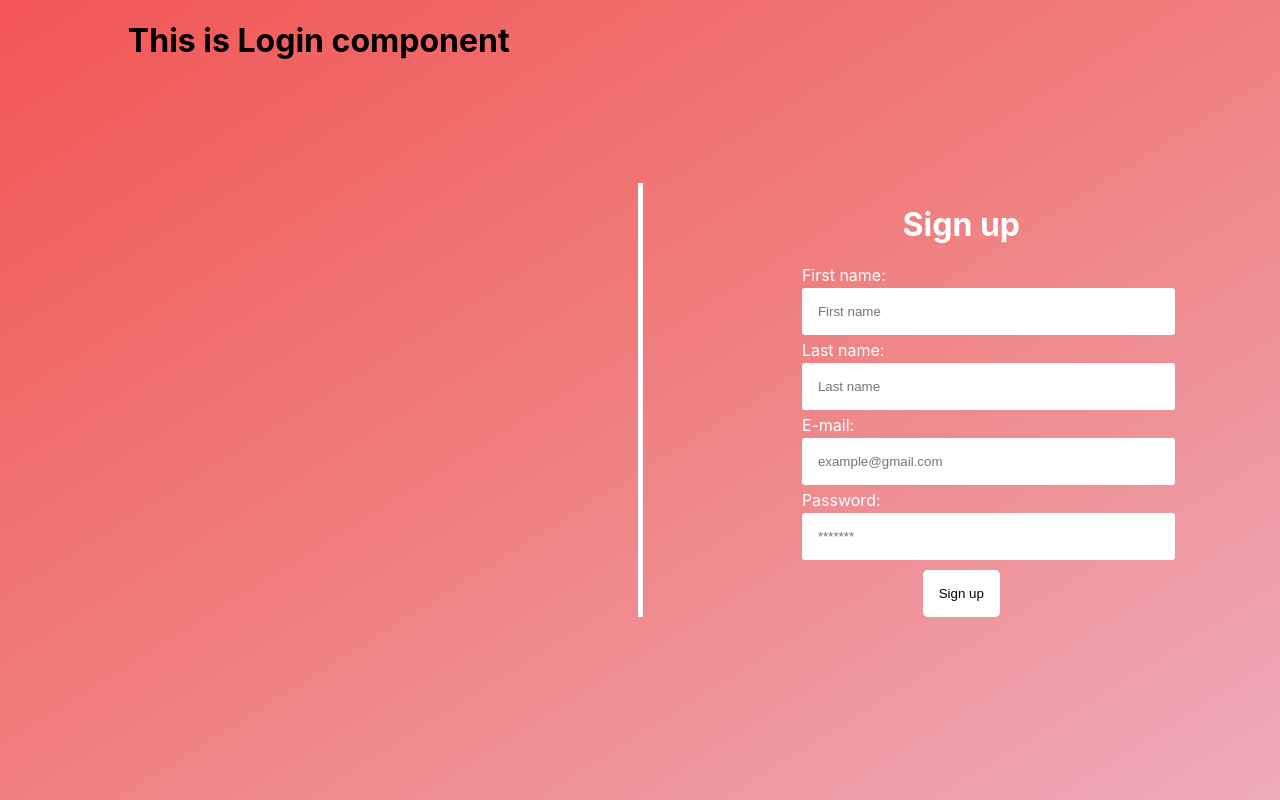
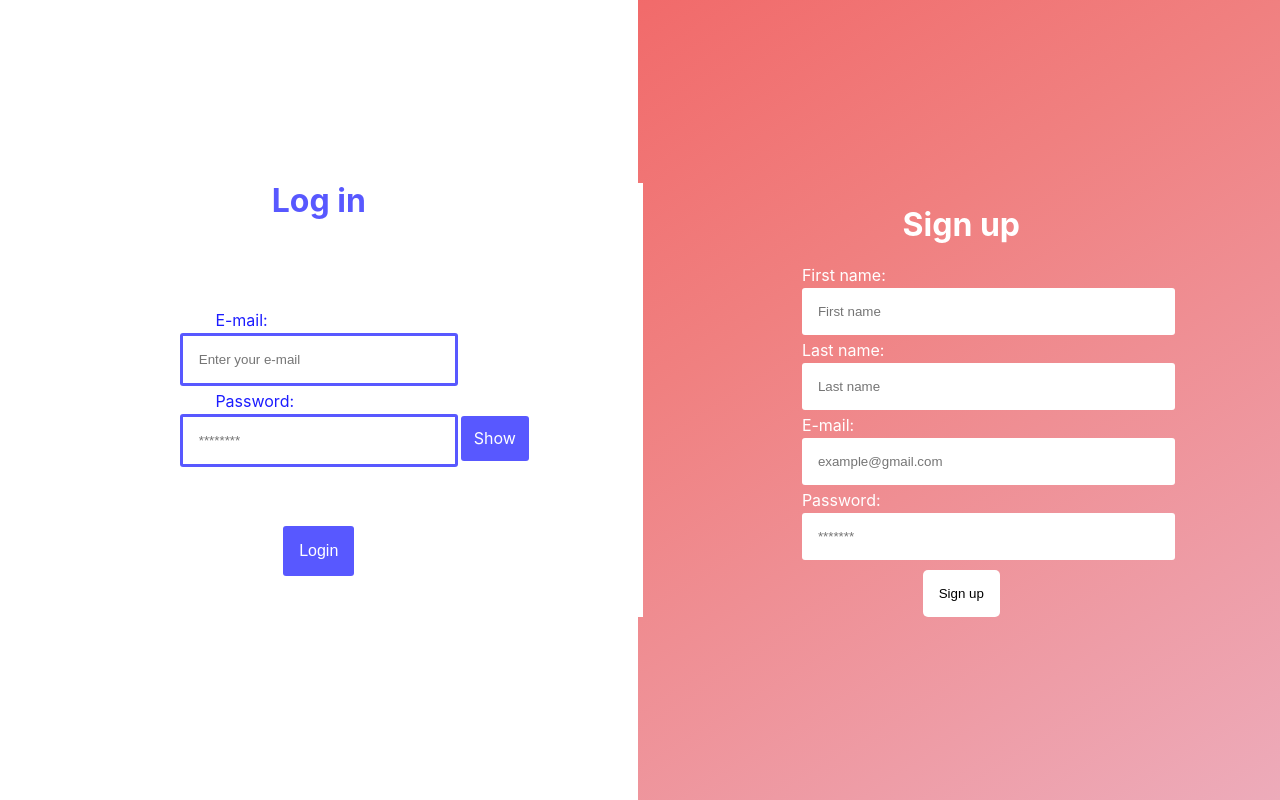
Before and after one commit to kulisjurai/frontend-ITA-praksa-2023, a React (Create React App) app: page / in a window 1280 px wide. Built offline with nearby package versions, Linux system fonts and the light colour scheme.

Commit message:
add login form

```diff
--- a/src/pages/login/Login.css
+++ b/src/pages/login/Login.css
@@ -1,6 +1,47 @@
-.background {
+.backgrounds,
+.logform {
   height: 100vh;
   width: 50%;
-
-
+  display: flex;
+  flex-direction: column;
+  justify-content: center;
+  align-items: center;
+  background-color: white;
 }
+.lab {
+  align-self: left;
+  margin-left: 3.5rem;
+  color: rgba(0, 0, 255, 0.889);
+  font-weight: 400;
+  font-size: 1rem;
+}
+.inp {
+  border: 3px solid rgba(0, 0, 255, 0.656);
+  border-radius: 3px;
+  padding: 1rem;
+  width: 15rem;
+  align-self: center;
+}
+.butt {
+  border: none;
+  padding: 1rem;
+  border-radius: 3px;
+  cursor: pointer;
+  background-color: rgba(0, 0, 255, 0.656);
+  transform: translate(0, -14rem);
+  font-size: 1rem;
+  color: white;
+  align-self: center;
+}
+.naslov {
+  color: rgba(0, 0, 255, 0.656);
+  transform: translate(0, 10rem);
+}
+span {
+  transform: translate(11rem, -3.5rem);
+  border-radius: 3px;
+  padding: 0.8rem;
+  cursor: pointer;
+  background-color: rgba(0, 0, 255, 0.656);
+  color: white;
+}
--- a/src/pages/login/Login.jsx
+++ b/src/pages/login/Login.jsx
@@ -1,13 +1,49 @@
-import React from "react";
+import React, { useState } from "react";
 import "./Login.css";
 
-export default function Login() {
-  const displayEventAction = () => {
-    console.log("yeee, react is cool!!!");
+export default function Login(props) {
+  const displayEventAction = () => {};
+  const [email, setEmail] = useState();
+  const [password, setPassword] = useState();
+  const [passwordShown, setPasswordShown] = useState(false);
+  const togglePassword = () => {
+    setPasswordShown(!passwordShown);
   };
+
+  const handleSubmit = (e) => {
+    e.preventDefault();
+  };
+
   return (
-    <div onClick={displayEventAction} className="background">
-      <h1>This is Login component</h1>
+    <div onClick={displayEventAction} className="backgrounds">
+      <h1 className="naslov">Log in</h1>
+      <form className="logform" onSubmit={handleSubmit}>
+        <label className="lab" for="email">
+          E-mail:
+        </label>
+        <input
+          className="inp"
+          value={email}
+          onChange={(e) => setEmail(e.target.value)}
+          type="email"
+          placeholder="Enter your e-mail"
+        />
+
+        <label className="lab" for="password">
+          Password:
+        </label>
+        <input
+          className="inp"
+          value={password}
+          onChange={(e) => setPassword(e.target.value)}
+          type={passwordShown ? "text" : "password"}
+          placeholder="********"
+        />
+        <span onClick={togglePassword}>Show</span>
+      </form>
+      <button className="butt" type="submit">
+        Login
+      </button>
     </div>
   );
 }
```
